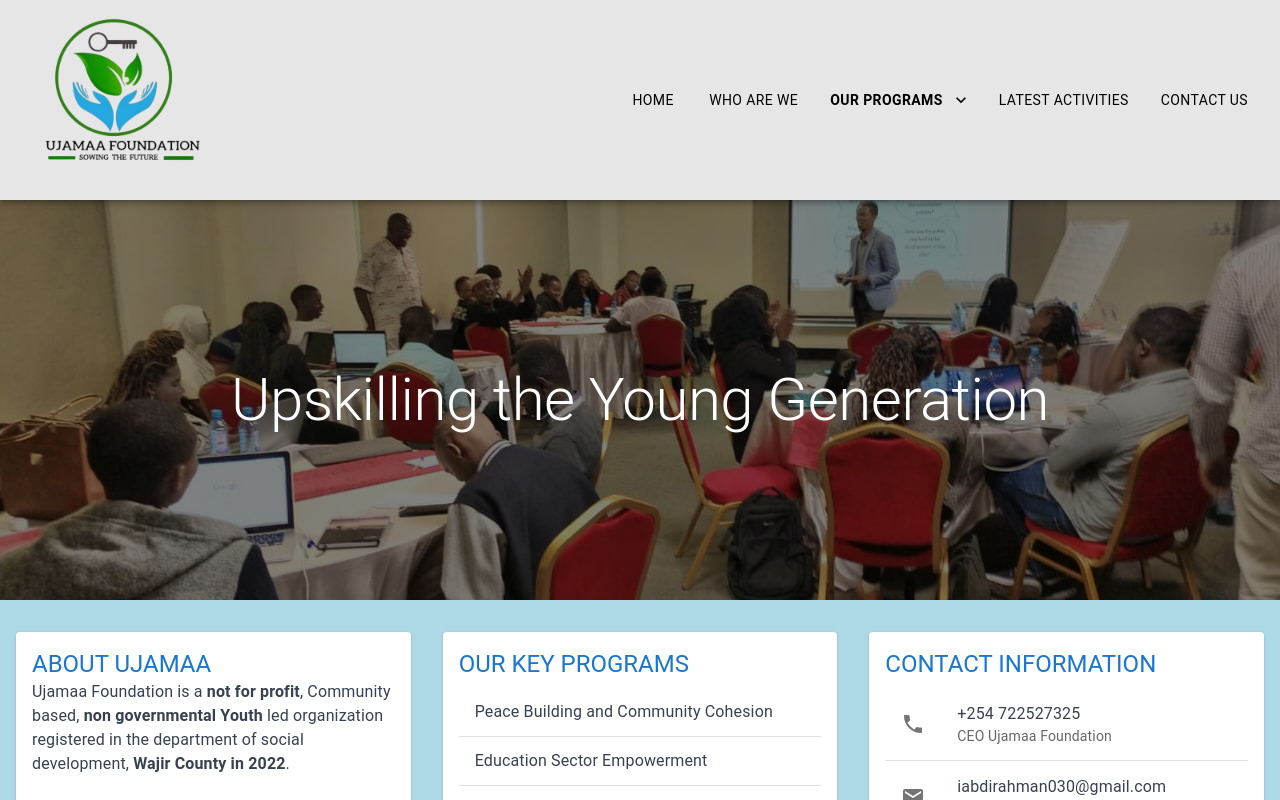
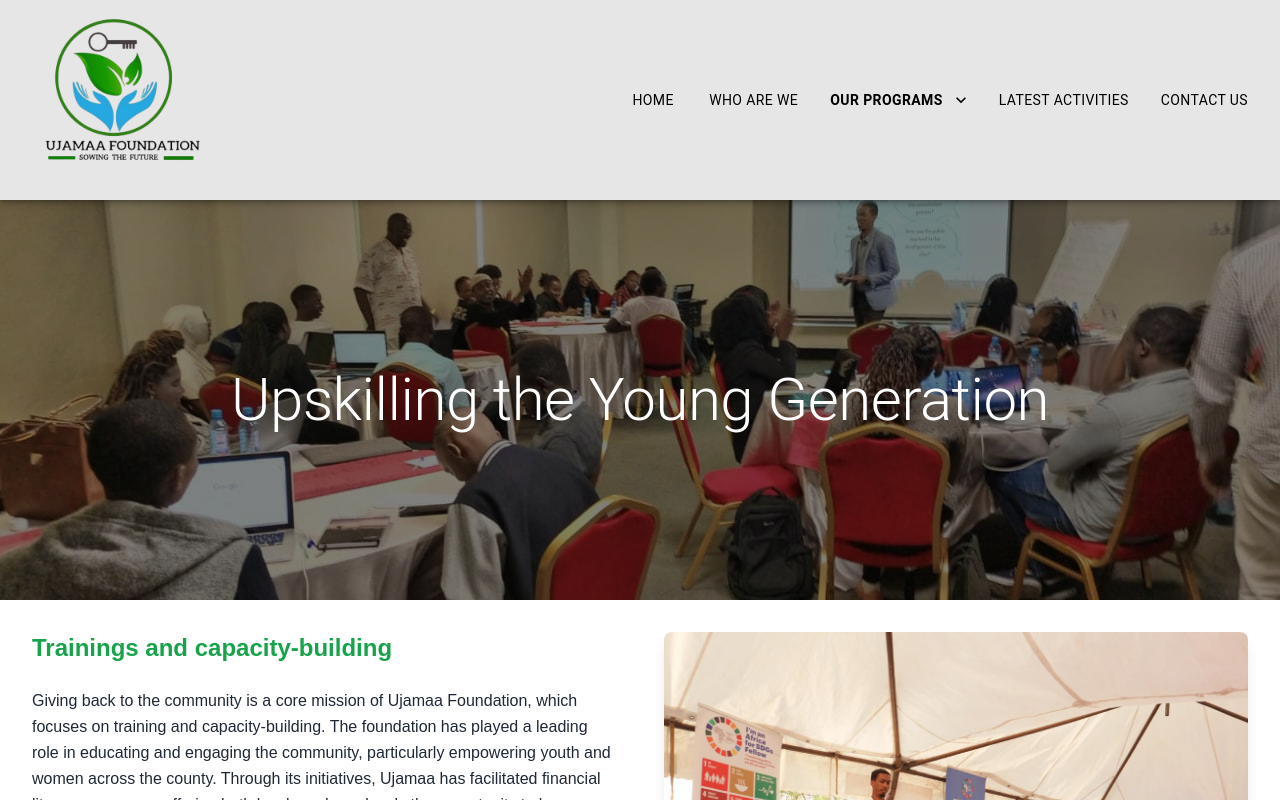
Before and after one commit to ahmednule/Ujamaa-Foundation, a Next.js app: page /our-programs/training-capacity in a window 1280 px wide. Shown: the top 800 px of the page. Built offline with nearby package versions, Linux system fonts and the light colour scheme.

Commit message:
update: added the content of the training and capacity building"

```diff
--- a/src/app/our-programs/training-capacity/page.tsx
+++ b/src/app/our-programs/training-capacity/page.tsx
@@ -1,6 +1,7 @@
 "use client"
 
 import ReusableCarosel from "@components/components/ui/ReusableCarosel"
+import ReusableCard from "@components/components/ui/ReusableCard"
 
 export default function trainingCapacity(){
     return(
@@ -9,6 +10,14 @@ export default function trainingCapacity(){
             image="image16.jpg"
             heading="Upskilling the Young Generation"
             />
+            <ReusableCard
+            heading="Trainings and capacity-building"
+            content="Giving back to the community is a core mission of Ujamaa Foundation, which focuses on training and capacity-building.
+             The foundation has played a leading role in educating and engaging the community, particularly empowering youth and women across the county.
+              Through its initiatives, Ujamaa has facilitated financial literacy programs, offering both locals and non-locals the opportunity to become
+              the first 40 graduates under its guidance. These efforts aim to strengthen community knowledge and financial skills, contributing to long-term empowerment."
+            image="/image17.jpg"
+            />
         </div>
     )
 }
```
Also changed, not shown: public/image17.jpg (added).
